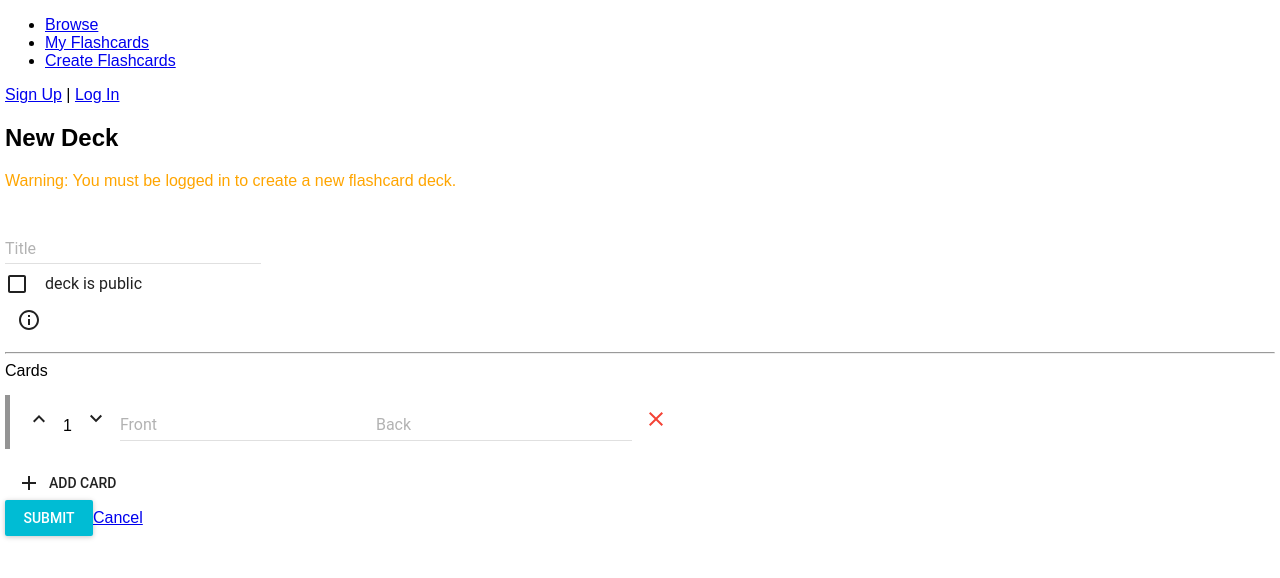
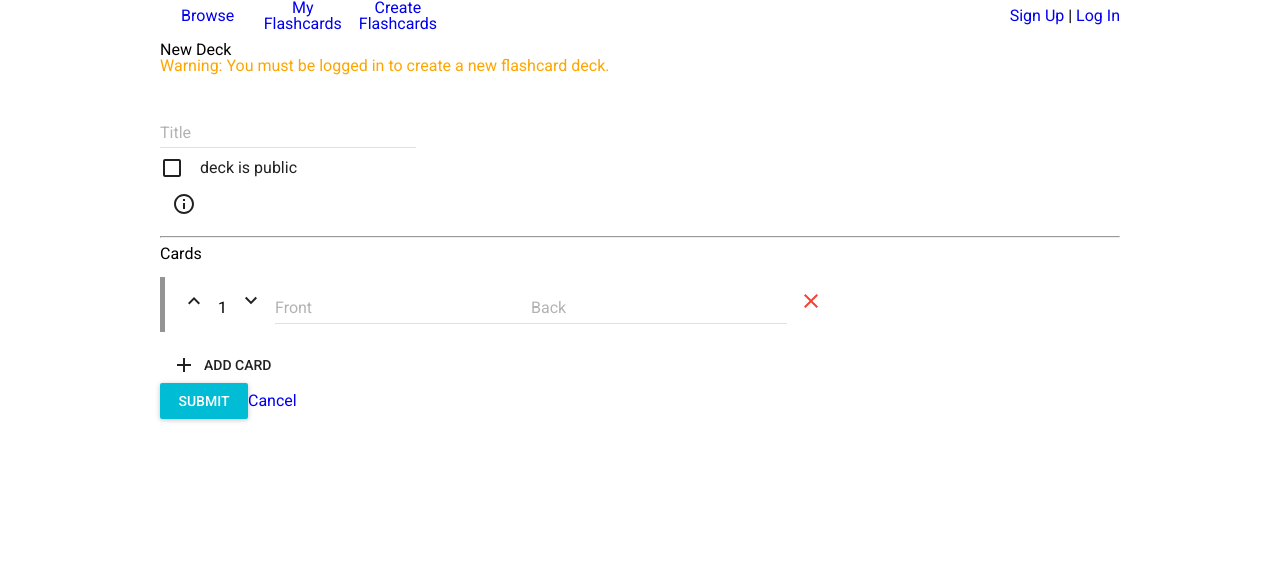
Before and after one commit to sequoian/flashcards, a React (Create React App) app in the folder react/: page /new in a window 1280 px wide. Shown: the top 578 px of the page. Built offline with nearby package versions, Linux system fonts and the light colour scheme.

Commit message:
header layout

```diff
--- a/react/src/css/App.css
+++ b/react/src/css/App.css
@@ -1,6 +1,19 @@
+@import url('https://fonts.googleapis.com/css?family=Roboto:300,400,500');
+
+html {
+  font-family: 'Roboto', sans-serif;
+}
+
 .app {
-  margin: 5px;
+  max-width: 960px;
+  margin: auto;
 }
+
+a {
+  text-decoration: none;
+}
+
+/* old stuff */
 
 .logo {
   display: inline-block;
--- /dev/null
+++ b/react/src/css/Header.css
@@ -0,0 +1,22 @@
+.header {
+  display: flex;
+  justify-content: space-between;
+  align-items: center;
+}
+
+.header nav ul {
+  display: flex;
+  align-items: stretch;
+}
+
+.header nav a {
+  display: inline-flex;
+  flex: 1;
+  align-items: center;
+  text-align: center;
+}
+
+.header ul li {
+  width: 100%;
+  font-size: 16px;
+}
--- a/react/src/css/index.css
+++ /dev/null
@@ -1,5 +0,0 @@
-body {
-  margin: 0;
-  padding: 0;
-  font-family: sans-serif;
-}
--- /dev/null
+++ b/react/src/css/reset.css
@@ -0,0 +1,48 @@
+/* http://meyerweb.com/eric/tools/css/reset/
+   v2.0 | 20110126
+   License: none (public domain)
+*/
+
+html, body, div, span, applet, object, iframe,
+h1, h2, h3, h4, h5, h6, p, blockquote, pre,
+a, abbr, acronym, address, big, cite, code,
+del, dfn, em, img, ins, kbd, q, s, samp,
+small, strike, strong, sub, sup, tt, var,
+b, u, i, center,
+dl, dt, dd, ol, ul, li,
+fieldset, form, label, legend,
+table, caption, tbody, tfoot, thead, tr, th, td,
+article, aside, canvas, details, embed,
+figure, figcaption, footer, header, hgroup,
+menu, nav, output, ruby, section, summary,
+time, mark, audio, video {
+	margin: 0;
+	padding: 0;
+	border: 0;
+	font-size: 100%;
+	font: inherit;
+	vertical-align: baseline;
+}
+/* HTML5 display-role reset for older browsers */
+article, aside, details, figcaption, figure,
+footer, header, hgroup, menu, nav, section {
+	display: block;
+}
+body {
+	line-height: 1;
+}
+ol, ul {
+	list-style: none;
+}
+blockquote, q {
+	quotes: none;
+}
+blockquote:before, blockquote:after,
+q:before, q:after {
+	content: '';
+	content: none;
+}
+table {
+	border-collapse: collapse;
+	border-spacing: 0;
+}
--- a/react/src/index.js
+++ b/react/src/index.js
@@ -2,9 +2,12 @@
 import ReactDOM from 'react-dom';
 import App from './js/App';
 import registerServiceWorker from './registerServiceWorker';
-import './css/index.css';
 import {BrowserRouter} from 'react-router-dom';
 import MuiThemeProvider from 'material-ui/styles/MuiThemeProvider'
+
+import './css/reset.css';
+import './css/App.css'
+import './css/Header.css'
 
 ReactDOM.render((
   <BrowserRouter>
--- a/react/src/js/App.js
+++ b/react/src/js/App.js
@@ -1,5 +1,4 @@
 import React, { Component } from 'react';
-import '../css/App.css';
 import {Route, Switch, withRouter} from 'react-router-dom';
 import DeckPage from './DeckPage';
 import NewDeck from './NewDeck';
--- a/react/src/js/DeckForm.js
+++ b/react/src/js/DeckForm.js
@@ -131,7 +131,7 @@
       }
     }
     else {
-      while(!new_idx) {
+      while(new_idx === null) {
         temp_idx += 1
         if (temp_idx >= cards.length - 1) {
           new_idx = cards.length - 1
@@ -199,7 +199,7 @@
         onCheck={handlePublicChange}
       />
       <IconButton
-        tooltip="If your deck is public, other users will be able to discover and use it."
+        tooltip="Other people will be able to discover and use it."
       >
         <InfoIcon />
       </IconButton>
--- a/react/src/js/Header.js
+++ b/react/src/js/Header.js
@@ -4,7 +4,7 @@
 import Popover from 'material-ui/Popover'
 import Menu from 'material-ui/Menu'
 import MenuItem from 'material-ui/MenuItem'
-import Person from 'material-ui/svg-icons/social/person'
+import PersonIcon from 'material-ui/svg-icons/social/person'
 import Divider from 'material-ui/Divider'
 
 const Header = ({user, logout}) => (
@@ -17,9 +17,9 @@
 const Nav = () => (
   <nav>
     <ul>
-      <li><Link to="/">Browse</Link></li>
-      <li><Link to="/my-cards">My Flashcards</Link></li>
-      <li><Link to="/new">Create Flashcards</Link></li>
+      <Link to="/"><li>Browse</li></Link>
+      <Link to="/my-cards"><li>My Flashcards</li></Link>
+      <Link to="/new"><li>Create Flashcards</li></Link>
     </ul>
   </nav>
 )
@@ -30,13 +30,6 @@
       logout={logout}
       user={user}
     />
-    {/* <span><Link to={`/profile`}>{user.name}</Link> is logged in</span>
-    <button
-      type="button"
-      onClick={logout}
-    >
-      Log Out
-    </button> */}
   </span>
 )
 
@@ -70,8 +63,10 @@
       <div>
         <IconButton
           onClick={this.handleTouchTap}
+          iconStyle={{width: 46, height: 46}}
+          style={{width: 48, height: 48, padding: 2}}
         >
-          <Person />
+          <PersonIcon />
         </IconButton>
         <Popover
           open={this.state.open}
@@ -80,9 +75,23 @@
           targetOrigin={{"horizontal":"right","vertical":"top"}}
           onRequestClose={this.handleRequestClose}
         >
-          <Menu>
-            <div>
-              {this.props.user.name} is logged in
+          <Menu
+            style={{'max-width': '100vw'}}
+          >
+            <div
+              style={{
+                padding: 20,
+                'font-size': 16
+              }}
+            >
+              <span
+                style={{
+                  'font-size': 20,
+                  'font-weight': 'bold'
+                }}
+              >
+                {this.props.user.name}
+              </span> is logged in
             </div>
             <Divider />
             <MenuItem
```
